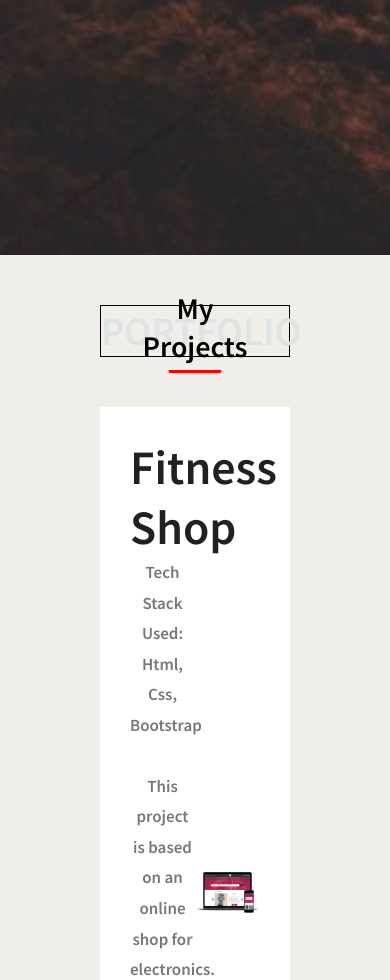
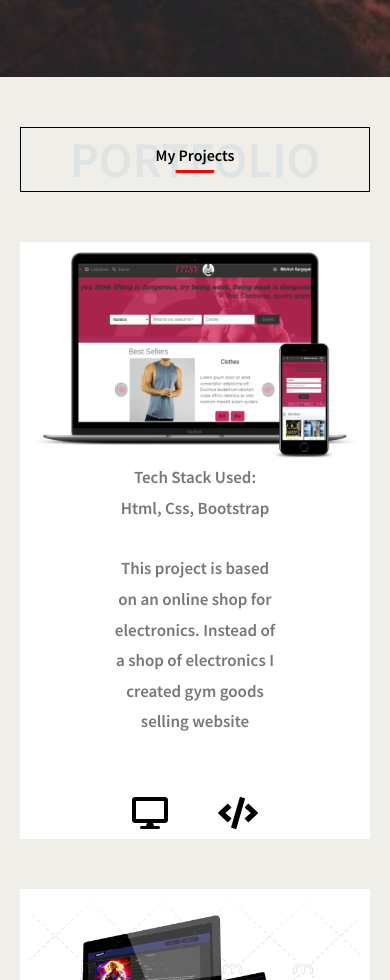
Before and after one commit to MkrtichSargsyan/MkrtichSargsyan.github.io, a Next.js app: page / in a window 390 px wide. Shown: the part 1020-2000 px from the top of the page. Built offline with nearby package versions, Linux system fonts and the light colour scheme.

Commit message:
fix sidedrawer for mobile view

```diff
--- a/components/main_content/AboutMe.js
+++ b/components/main_content/AboutMe.js
@@ -45,13 +45,13 @@ export default function AboutMe() {
                 <span>From:</span> Armenia, Erevan
               </li>
             </ul>
-            <a
+            {/* <a
               href="https://drive.google.com/file/d/1u_0UdRaFIIg6cfQrDRYD-UgC1n5QL2jr/view?usp=sharing"
               className={styles.cv_button}
               target="_blank"
             >
               Go through my CV
-            </a>
+            </a> */}
           </div>
         </div>
       </div>
--- a/components/main_content/Main.js
+++ b/components/main_content/Main.js
@@ -1,4 +1,4 @@
-import React from "react";
+import React, { Component } from "react";
 import Showcase from "../main_content/Showcase";
 import MyProjects from "../main_content/MyProjects";
 import AboutMe from "../main_content/AboutMe";
@@ -7,17 +7,47 @@ import Contact from "../main_content/Contact";
 import styles from "../../styles/Main.module.css";
 import Footer from "./Footer";
 
-export default function Main(props) {
+export default class Main extends Component {
+
+  state={
+    width: this.props.width
+  }
+
+
+  checkSize(){
+    this.setState({
+      width:this.props.width
+    })
+  }
+
+  componentDidUpdate(prevProps, prevState){
+
+      if(this.props.width != prevProps.width){
+        this.checkSize()
+      }
+  }
+
+  render() {
+    const {width} = this.state
+    const {active} = this.props
+
+    let style = ''
+
+    if (width == 'desktop'){
+      style = active ? 'ml' : 'none'
+    }
+
+    console.log(style);
     return (
-    <main className={props.active ? styles.ml : styles.mr}>
-      <div className={styles.main}>
-
+      <main>
+        <div className={style=='ml' ? styles.ml : styles.none}>
           <Showcase />
           <MyProjects />
           <AboutMe />
           <Contact />
-      <Footer/>
+          <Footer />
         </div>
       </main>
     );
   }
+}
--- a/components/main_content/MyProjects.js
+++ b/components/main_content/MyProjects.js
@@ -45,7 +45,7 @@ export default class MyProjects extends Component {
           {this.state.projects.map((item) => (
             <article key={item.title}>
               <div className={styles.characteristics}>
-                <h2>{item.title}</h2>
+                {/* <h2>{item.title}</h2> */}
                 <p className={styles.stack}>Tech Stack Used: {item.stack}</p>
                 <p>{item.description}</p>
                 <div className={styles.icons}>
--- a/layouts/MainLayout.js
+++ b/layouts/MainLayout.js
@@ -5,6 +5,7 @@ import SideDrawer from "../components/SideSrawer/SideDrawer";
 export default class MainLayout extends Component {
   state = {
     active: true,
+    width: ''
   };
 
   toggleSidebar = (e) => {
@@ -18,10 +19,12 @@ export default class MainLayout extends Component {
     if (window.innerWidth <= 960) {
       this.setState({
         active: false,
+        width: 'mobile'
       });
     } else {
       this.setState({
-        active: true,
+        // active: true,
+        width: 'desktop'
       });
     }
   };
@@ -29,6 +32,7 @@ export default class MainLayout extends Component {
   componentDidMount = () => {
     this.setState({
       active: window.innerWidth <= 960 ? false : true,
+      width: window.innerWidth <= 960 ? 'mobile' : 'desktop'
     });
   };
 
@@ -37,6 +41,7 @@ export default class MainLayout extends Component {
   };
 
   render() {
+
     this.updateSize;
     return (
       <div>
@@ -44,7 +49,7 @@ export default class MainLayout extends Component {
           active={this.state.active}
           toggleSidebar={this.toggleSidebar}
         />
-        <Main active={this.state.active} />
+        <Main active={this.state.active} width={this.state.width}/>
       </div>
     );
   }
--- a/pages/_app.js
+++ b/pages/_app.js
@@ -8,9 +8,9 @@ export default function MyApp({ Component, pageProps }) {
           margin: 0;
           padding: 0;
         }
-          .container{
-            margin:0 auto;
-            padding:50px;
+        .container {
+          margin: 0 auto;
+          padding: 50px;
         }
 
         html,
@@ -23,12 +23,27 @@ export default function MyApp({ Component, pageProps }) {
         body {
           margin: 0;
           padding: 0;
-            font-family: 'Source Sans Pro', sans-serif;
+          font-family: "Source Sans Pro", sans-serif;
         }
 
         ul {
           list-style-type: none;
         }
+
+          section {
+            padding: 0 50px;
+          }
+
+        @media screen and (max-width: 768px) {
+          section {
+            padding: 50px 0;
+          }
+        }
+        @media screen and (max-width: 768px) {
+          .container {
+            padding: 0 20px;
+          }
+        }
       `}</style>
     </>
   );
--- a/styles/AboutMe.module.css
+++ b/styles/AboutMe.module.css
@@ -1,6 +1,5 @@
 .about_section {
   background-color: #b8c9cc1f;
-  padding: 0 50px 50px;
 }
 
 .aboutMe {
--- a/styles/Main.module.css
+++ b/styles/Main.module.css
@@ -1,13 +1,9 @@
-.main{
-  width: 100%;
+.ml{
+  transition: 850ms;
+  margin-left: 310px;
 }
 
-.ml{
-  margin-left: 310px;
-  transition: 850ms;
-}
-
-.mr{
+.none{
   margin-left: 0;
   transition: 850ms;
 }
--- a/styles/Projects.module.css
+++ b/styles/Projects.module.css
@@ -1,6 +1,5 @@
 .projects {
   background-color: #cec7b94f;
-  padding: 0 50px;
 }
 
 
@@ -13,6 +12,10 @@
   background-color: #fff;
   margin-bottom: 50px;
   transition: all 0.5s ease-in-out;
+}
+
+.projects article:last-child{
+  margin-bottom: 0;
 }
 
 .projects article:hover{
@@ -51,3 +54,18 @@
 .icons i:first-child {
   margin-right: 50px;
 }
+
+@media screen and (max-width: 768px) {
+  .projects article {
+    flex-direction: column;
+    padding: 10px;
+  }
+
+  .projects article div:first-child{
+    order: 2;
+  }
+
+  .projects article div:last-child{
+    order: 1;
+  }
+}
--- a/styles/SectionTitle.module.css
+++ b/styles/SectionTitle.module.css
@@ -8,7 +8,6 @@
 .title h2 {
   font-size: 140px;
   color: #dee3e4;
-  font-weight: 700;
 }
 
 .title p {
@@ -34,7 +33,7 @@
 }
 
 
-@media screen and (max-width: 2227px) {
+@media screen and (max-width: 1440px) {
   .title h2 {
     font-size: 140px;
     color: #dee3e4;
@@ -42,10 +41,23 @@
   }
 }
 
-@media screen and (max-width: 1227px) {
+@media screen and (max-width: 1230px) {
   .title h2 {
-    font-size: 40px;
-    color: #dee3e4;
-    font-weight: 700;
+    font-size: 80px;
   }
 }
+
+@media screen and (max-width: 610px) {
+
+}
+
+@media screen and (max-width: 768px) {
+
+  .title h2 {
+    font-size: 50px;
+  }
+
+  .title p {
+    font-size: 16px;
+  }
+}
```
Lines whose indentation alone changed are shown as unchanged.
